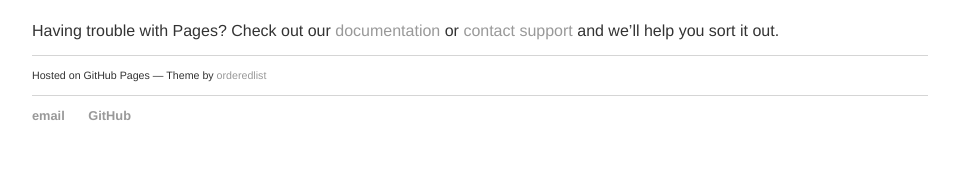
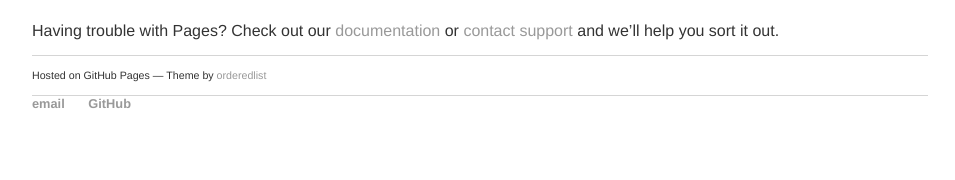
Before and after one commit to madickinson/madickinson.github.io, a Jekyll site: the page built from index.html, in a window 1280 px wide. Shown: the part 771-951 px from the top of the page, without its empty margins (160-1115 px from the left). Built offline with Jekyll 4.4.1, drawn with Linux system fonts in a browser that asks for light colours.

Commit message:
Update main.css

```diff
--- a/css/main.css
+++ b/css/main.css
@@ -37,6 +37,12 @@ p {
     line-height: 1em;
     color: #333;
 }
+ul {
+  list-style-type: none;
+  margin: 0;
+  padding: 0;
+}
+
 footer {
     border-top: 1px solid #d5d5d5;
     font-size: .8em;
```
